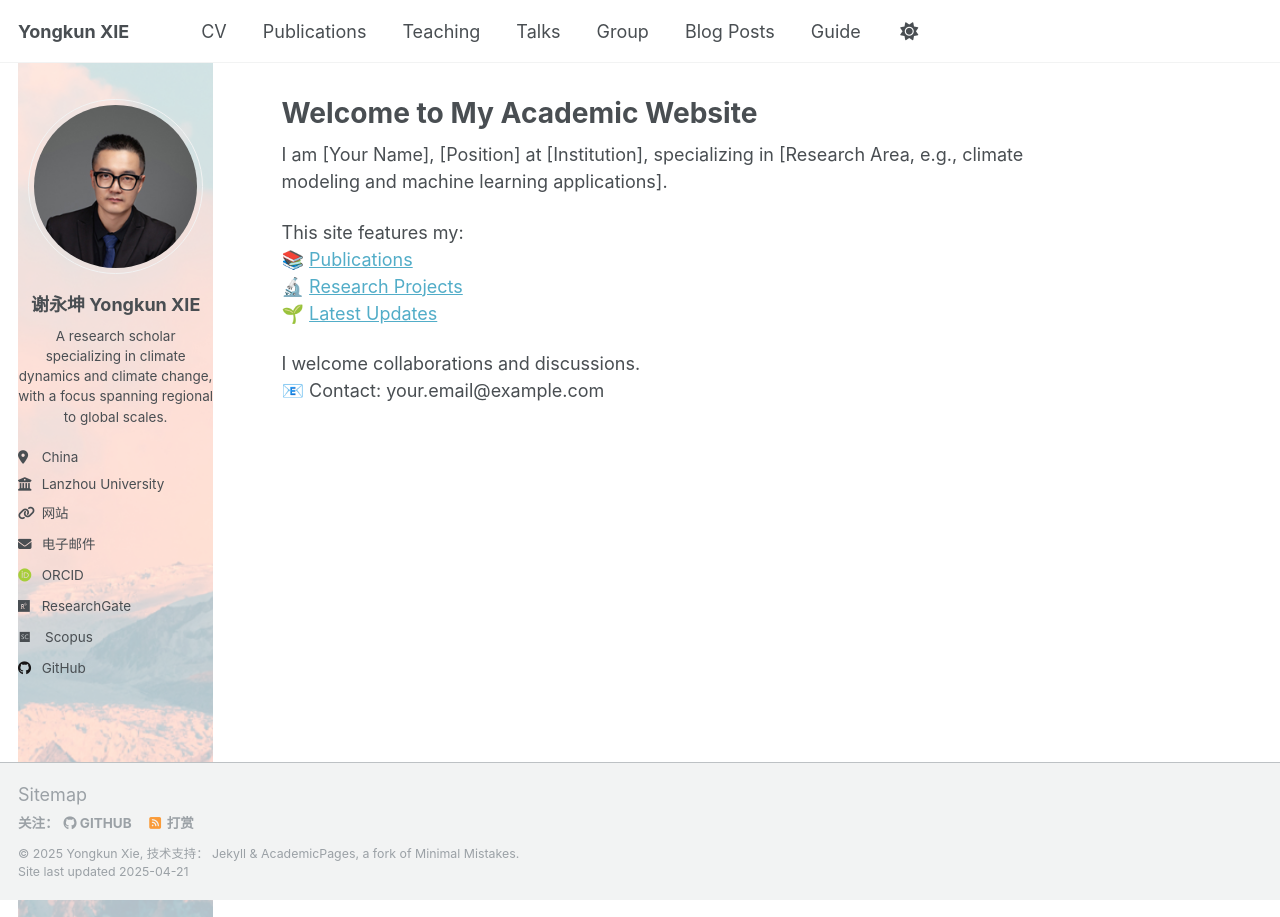
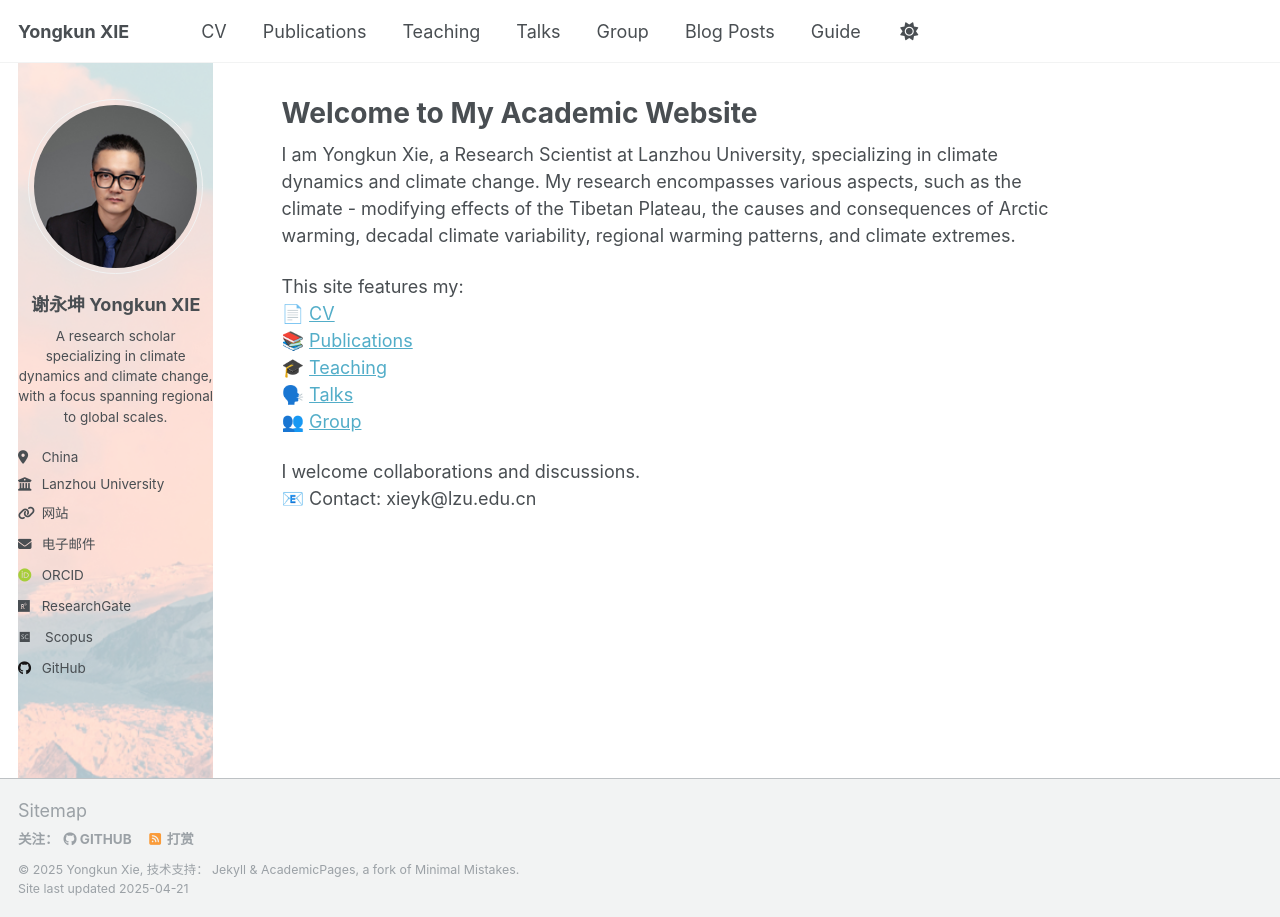
Before and after one commit to yongkunxie/yongkunxie.github.io, a Jekyll site: the page built from _pages/about.md, in a window 1280 px wide. Built offline with Jekyll 4.4.1, drawn with Linux system fonts in a browser that asks for light colours; some web fonts are replaced.

Commit message:
Update about.md

```diff
--- a/_pages/about.md
+++ b/_pages/about.md
@@ -7,12 +7,15 @@ redirect_from:
   - /about.html
 ---
 
-I am [Your Name], [Position] at [Institution], specializing in [Research Area, e.g., climate modeling and machine learning applications].
+I am Yongkun Xie, a Research Scientist at Lanzhou University, specializing in climate dynamics and climate change. My research encompasses various aspects, such as the climate - modifying effects of the Tibetan Plateau, the causes and consequences of Arctic warming, decadal climate variability, regional warming patterns, and climate extremes.
+
 
 This site features my:
+📄 [CV](/CV)
 📚 [Publications](/publications)
-🔬 [Research Projects](/projects)
-🌱 [Latest Updates](/news)
+🎓 [Teaching](/teaching)
+🗣️ [Talks](/talks)
+👥 [Group](/group)
 
 I welcome collaborations and discussions.
-📧 Contact: your.email@example.com
+📧 Contact: xieyk@lzu.edu.cn
```
